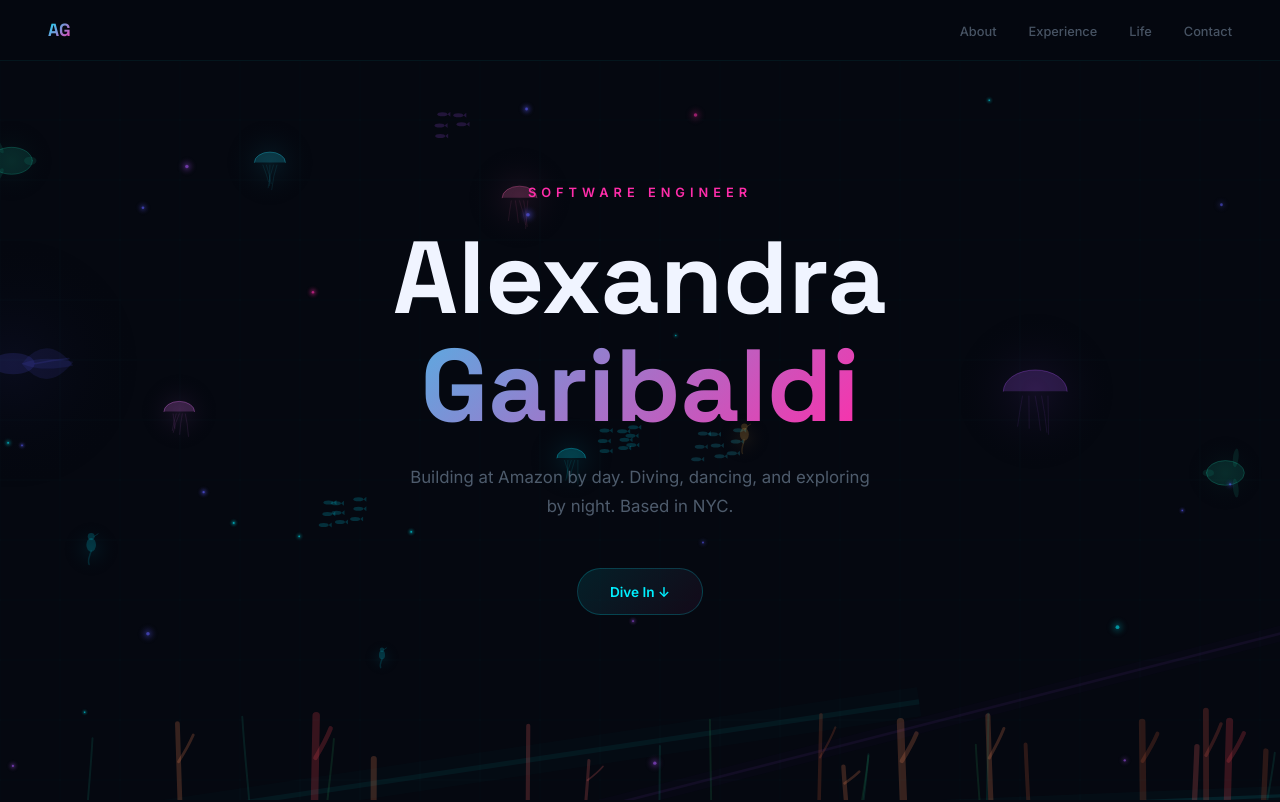
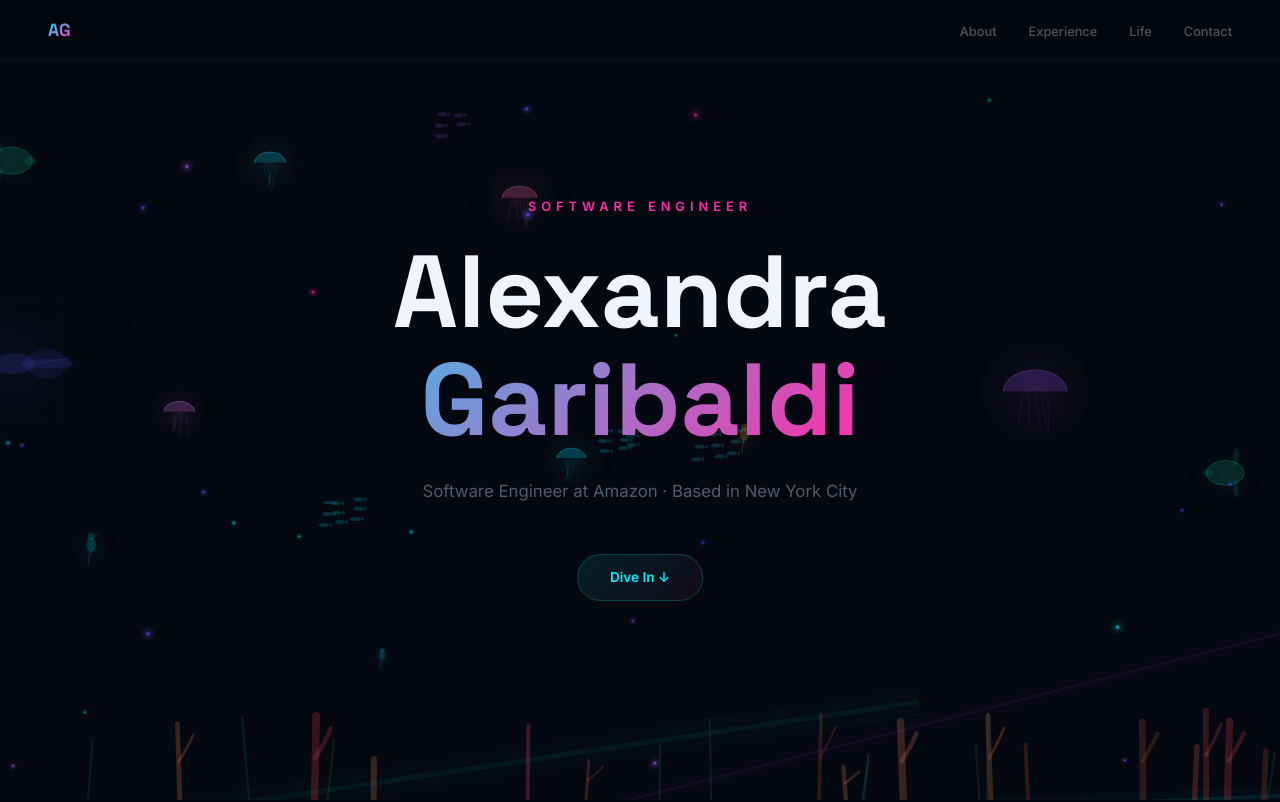
Before and after one commit to aygaribaldi/aygaribaldi.github.io, a React (Vite) app: page / in a window 1280 px wide. Shown: the top 802 px of the page. Built offline with nearby package versions, Linux system fonts and the light colour scheme.

Commit message:
Update hero subtitle to be more professional

```diff
--- a/src/sections/Hero.tsx
+++ b/src/sections/Hero.tsx
@@ -7,7 +7,7 @@ export default function Hero() {
         <span className="gradient-text">Garibaldi</span>
       </h1>
       <p className="hero-sub">
-        Building at Amazon by day. Diving, dancing, and exploring by night. Based in NYC.
+        Software Engineer at Amazon · Based in New York City
       </p>
       <a href="#about" className="hero-cta">Dive In ↓</a>
     </section>
```
